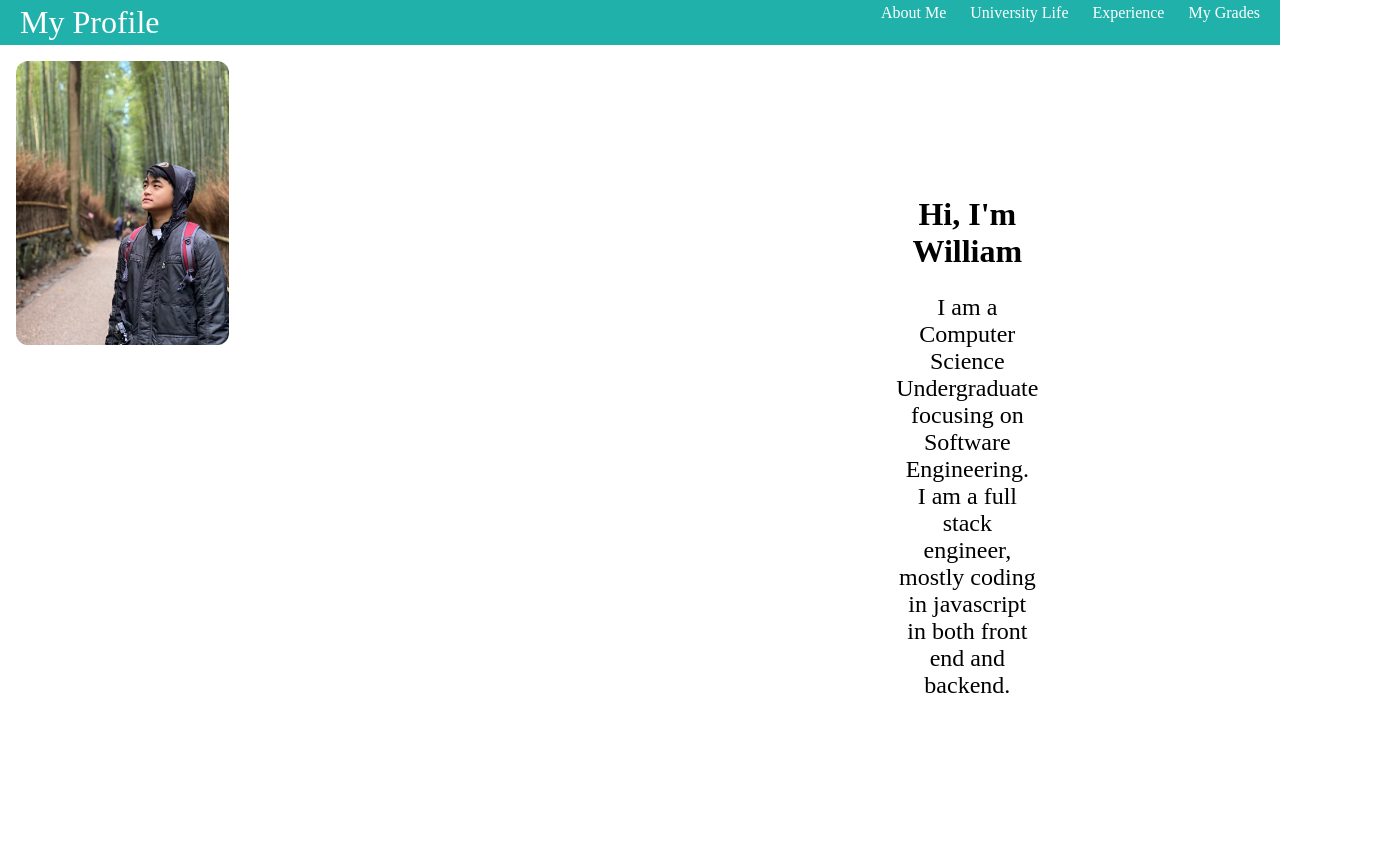
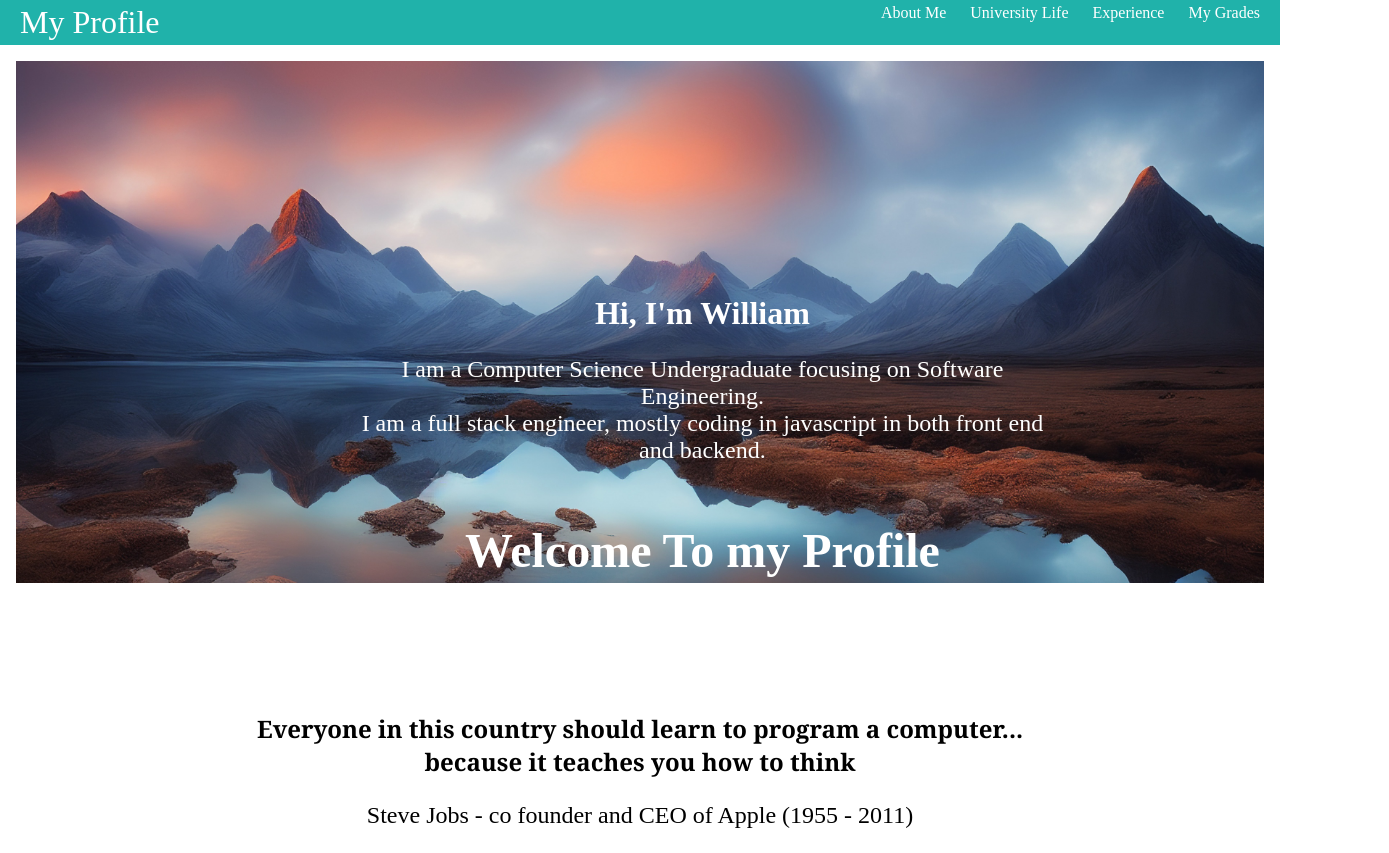
Before and after one commit to nervouswilliam/myProfile, a React (Create React App) app: page / in a window 1280 px wide. Shown: the whole page, 1389 px wide, since content can reach past the window. Built offline with nearby package versions, Linux system fonts and the light colour scheme.

Commit message:
home page fix

```diff
--- a/src/pages/css/Home.module.css
+++ b/src/pages/css/Home.module.css
@@ -1,30 +1,23 @@
 .container{
-    position: absolute;
-    display: flex;
-    justify-content: center;
-    margin-right: 10%;;
+    position: relative;
 }
 .container .pictures img{
-    max-width: 50%;
-    max-height: auto;
-    margin-right: 60%;
-    border-top-right-radius: 12px;
-    border-top-left-radius: 12px;
-    border-bottom-left-radius: 12px;
-    border-bottom-right-radius: 12px;
+    width: 100%;
+    height: auto;
+    /* margin-left: 50%; */
+    margin-right: 10%;
+    /* padding-top: 3%; */
+}
+.container .opening{
+    position : absolute;
+    top: 0%;
+    color: white;
+    padding: 17%;
+    margin-left: 10%;
 }
 
-/* .pictures{
-    display: block;
-    position: absolute;
-    background-image: 'url(../pictures/home.jpg)';
-    filter: saturate(80%) contrast(100%) brightness(70%);
-    object-fit: fill;
-    background-size: cover;
-    width: 10%;
-    padding-bottom: 30%;
-} */
-.container .opening{
-    padding: 10%;
-    margin-left: 30%;;
+.quotes .content{
+    padding-top: 10%;
+    font-family: Georgia, 'Times New Roman', Times, serif;
+    font-size: 150%;
 }
--- a/src/pages/home.js
+++ b/src/pages/home.js
@@ -7,7 +7,7 @@ export default function home()
 
             <div className= {styles.container}>
                 <div className= {styles.pictures}>
-                    <img src = "../pictures/home.jpg"/>
+                    <img src = "../pictures/landscapeHome.jpg"/>
                 </div>
                 <div className= {styles.opening}>
                     <h1>Hi, I'm William</h1>
@@ -15,10 +15,23 @@ export default function home()
                         I am a Computer Science Undergraduate focusing on Software Engineering.
                         <br/>
                         I am a full stack engineer, mostly coding in javascript in both front end and backend.
+                        <br/>
+                        <br/>
+                        <h1>Welcome To my Profile</h1>
                     </p>
                 </div>
             </div>
 
+            <div className = {styles.quotes}>
+                <div className = {styles.content}>
+                    <b>Everyone in this country should learn to program a computer... <br/>because it teaches you how to think</b>
+                </div>
+                <div className = {styles.author}>
+                    <p>Steve Jobs - co founder and CEO of Apple (1955 - 2011)</p>
+                </div>
+            </div>
+
+
         </>
     )
 }
```
Also changed, not shown: public/pictures/landscapeHome.jpg (added).
